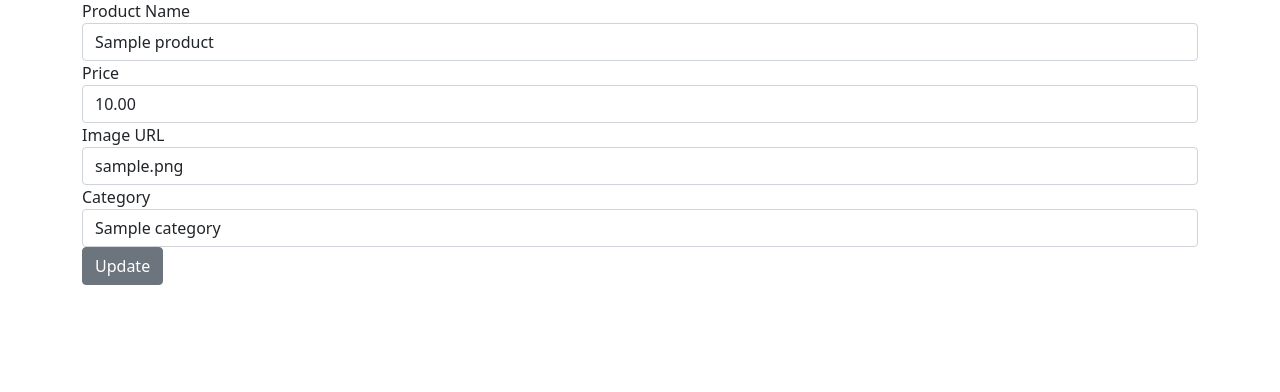
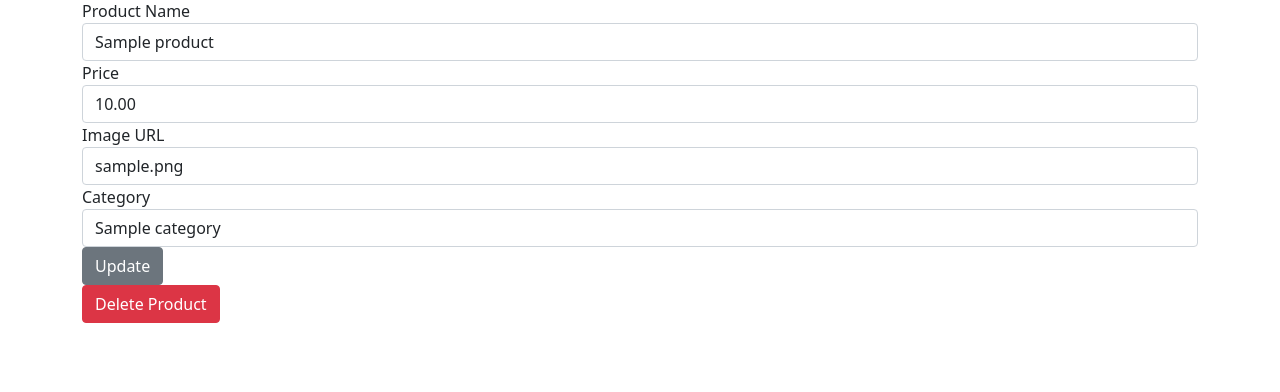
Before and after one commit to dshinnn/Flask_RestAPI, a Flask app: page /products/1/edit in a window 1280 px wide. Shown: the part 113-505 px from the top of the page. Run offline with Flask 2, Linux system fonts and the light colour scheme; a user stored in the database is signed in; tables that the repository leaves empty hold one stand-in row (values such as "Sample post"); some libraries are stand-ins or nearby versions.

Commit message:
Allows edit and delete only if user is admin

```diff
--- a/app/models.py
+++ b/app/models.py
@@ -14,6 +14,7 @@ class User(db.Model, UserMixin):
     email = db.Column(db.String(120), unique=True, nullable=False)
     password = db.Column(db.String(256), nullable=False)
     date_created = db.Column(db.DateTime, nullable=False, default=datetime.utcnow)
+    is_admin = db.Column(db.Boolean, default=False)
 
     def __init__(self, **kwargs):
         super().__init__(**kwargs)
@@ -60,3 +61,7 @@ class Product(db.Model):
 
     def save(self):
         db.session.commit()
+
+    def delete(self):
+        db.session.delete(self)
+        db.session.commit()
--- a/app/routes.py
+++ b/app/routes.py
@@ -1,6 +1,6 @@
 from app import app
 from flask import render_template, redirect, url_for, flash
-from flask_login import login_user, logout_user, login_required
+from flask_login import login_user, logout_user, login_required, current_user
 from app.forms import RegisterForm, LoginForm, ProductForm
 from app.models import User, Product, Category
 
@@ -80,6 +80,9 @@ def product_info(prod_id):
 @app.route('/products/<int:prod_id>/edit', methods=['GET', 'POST'])
 @login_required
 def edit_product(prod_id):
+    if not current_user.is_admin:
+        flash("Excuse me you are not allowed here.", "warning")
+        return redirect(url_for('index'))
     product = Product.query.get_or_404(prod_id)
     form = ProductForm()
     form.category_id.choices = [(c.id, c.name) for c in Category.query.all()]
@@ -100,3 +103,14 @@ def edit_product(prod_id):
         flash(f"{product.name} has been updated", "primary")
         return redirect(url_for('product_info', prod_id=product.id))
     return render_template('edit_product.html', product=product, form=form)
+
+@app.route('/products/<int:prod_id>/delete')
+@login_required
+def delete_product(prod_id):
+    if not current_user.is_admin:
+        flash("Excuse me you are not allowed here.", "warning")
+        return redirect(url_for('index'))
+    product = Product.query.get_or_404(prod_id)
+    product.delete()
+    flash(f"{product.name} has been deleted", "danger")
+    return redirect(url_for('index'))
--- a/app/templates/edit_product.html
+++ b/app/templates/edit_product.html
@@ -25,4 +25,28 @@
         </div>
         {{ form.submit(class='btn btn-secondary') }}
     </form>
+
+    <!-- Button trigger modal -->
+    <button type="button" class="btn btn-danger" data-bs-toggle="modal" data-bs-target="#deleteProductModal">
+        Delete Product
+    </button>
+
+  <!-- Modal -->
+  <div class="modal fade" id="deleteProductModal" tabindex="-1" aria-labelledby="deleteProductModalLabel" aria-hidden="true">
+    <div class="modal-dialog">
+      <div class="modal-content">
+        <div class="modal-header">
+          <h5 class="modal-title" id="deleteProductModalLabel">Delete {{ product.name }}?</h5>
+          <button type="button" class="btn-close" data-bs-dismiss="modal" aria-label="Close"></button>
+        </div>
+        <div class="modal-body">
+          Are you sure you want to delete {{ product.name }}? This action cannot be undone.
+        </div>
+        <div class="modal-footer">
+          <button type="button" class="btn btn-secondary" data-bs-dismiss="modal">No, I'm not sure</button>
+          <a href="{{ url_for('delete_product', prod_id=product.id) }}"><button type="button" class="btn btn-primary">Yes, delete it!</button></a>
+        </div>
+      </div>
+    </div>
+  </div>
 {% endblock %}
```
Also changed, not shown: app/templates/product.html (+5 -3 lines), migrations/versions/ebf01902bdfb_add_is_admin_to_user.py (added, +28 -0 lines).
